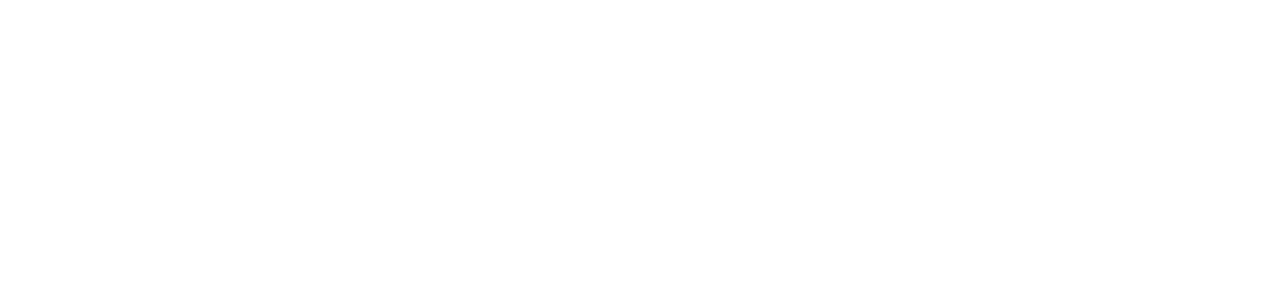
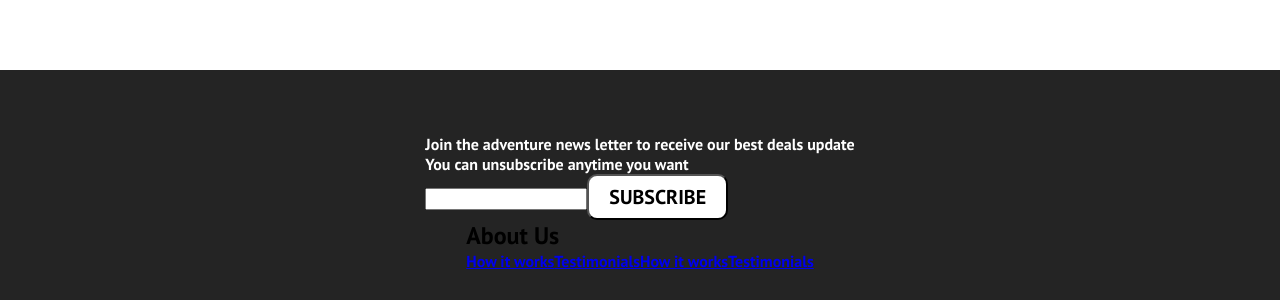
Before and after one commit to mystic001/firstreactwebapp, a React (Create React App) app: page / in a window 1280 px wide. Shown: the part 1785-2085 px from the top of the page. Before the commit the page ends 1855 px from the top, so only its background shows below. Built offline with nearby package versions, Linux system fonts and the light colour scheme.

Commit message:
adding footer

```diff
--- /dev/null
+++ b/src/components/Footer.css
@@ -0,0 +1,13 @@
+.footer-container{
+    background-color: #242424;
+    justify-content:center;
+    display: flex;
+    align-items:center;
+    padding:4rem 0 2rem 0;
+    flex-direction: column;
+}
+
+
+p{
+    color: #fff;
+}
--- /dev/null
+++ b/src/components/Footer.js
@@ -0,0 +1,46 @@
+import React from 'react';
+import "./Footer.css"
+import {Button} from './Button.js'
+import {Link} from 'react-router-dom'
+function Footer() {
+    return (
+        <div className = "footer-container">
+            <section className = "footer--subscription">
+
+                <p className = "footer-subscription-heading">
+                    Join the adventure news letter to receive our best deals update
+                </p>
+                <p className = "footer-subscription-text">
+                    You can unsubscribe anytime you want
+                </p>
+
+                <div className = "input-areas">
+                    <form>
+                        <input/>
+                        <Button
+                        >SUBSCRIBE</Button>
+                    </form>
+                </div>
+            </section>
+
+            <div className = "footer-links">
+
+                <div className = "footer-links-wrapper">
+
+                <div className = "footer-links-items">
+                    <h2>About Us</h2>
+                    <Link to="/">How it works</Link>
+                    <Link to="/">Testimonials</Link>
+                    <Link to="/">How it works</Link>
+                    <Link to="/">Testimonials</Link>
+                </div>
+                </div>
+
+
+            </div>
+
+        </div>
+    )
+}
+
+export default Footer
--- a/src/pages/Home.js
+++ b/src/pages/Home.js
@@ -1,6 +1,7 @@
 import React from 'react';
 import HeroSection from '../components/HeroSection';
 import Cards from '../components/Cards';
+import Footer from '../components/Footer';
 
 function Home() {
     return (
@@ -8,6 +9,7 @@
         <div>
         <HeroSection/>
         <Cards/>
+        <Footer/>
         </div>
 
     )
```
